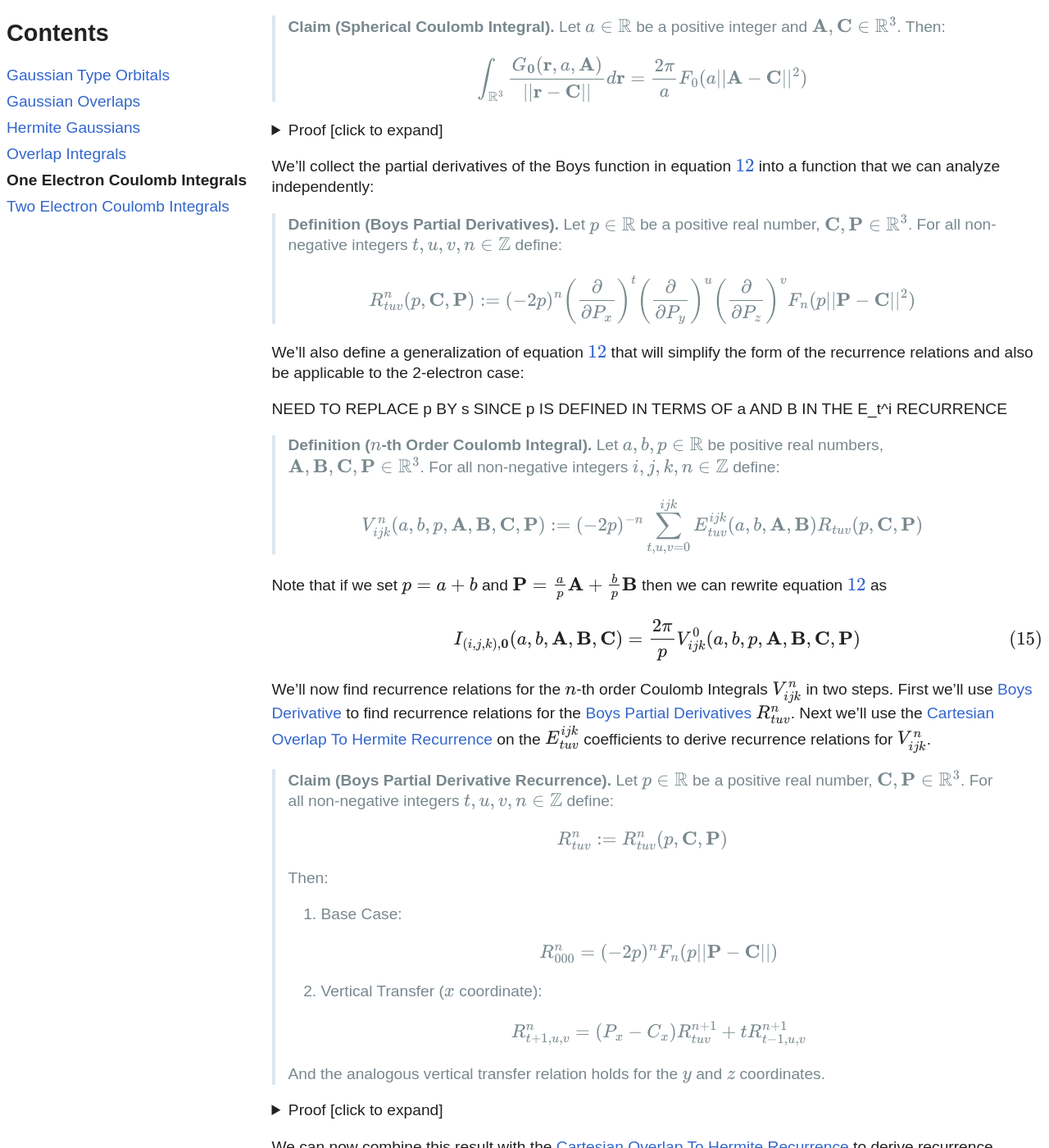
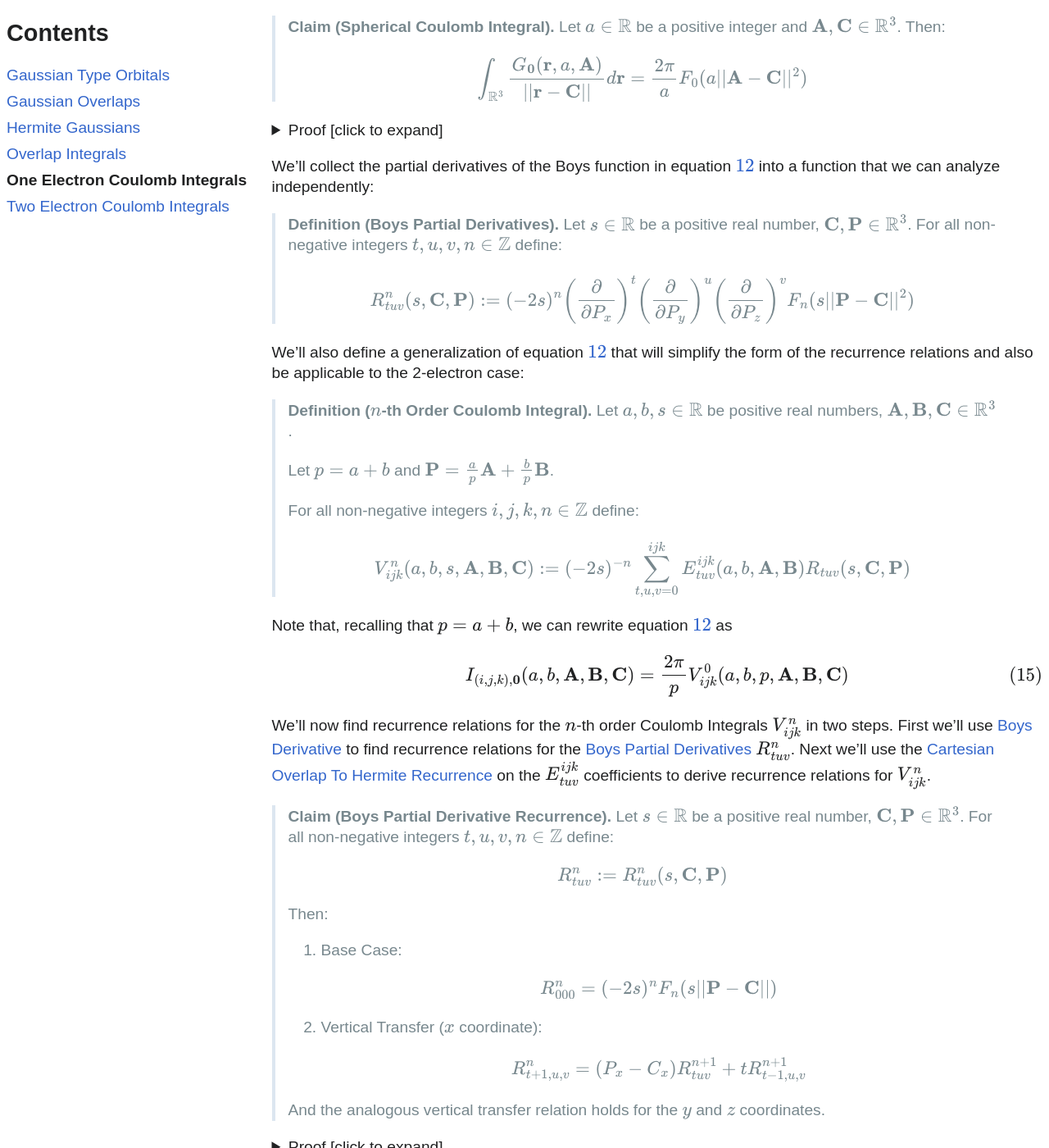
Before and after one commit to lowdanie/lowdanie.github.io, a Jekyll site: the page built from _posts/2025-07-26-electron-integrals.md, in a window 1280 px wide and 1400 px high, scrolled down 7767 px. Shown: the whole window at 82% size. Built offline with Jekyll 4.4.1, drawn with Linux system fonts in a browser that asks for light colours; comment, search, counter and statistics services are not loaded; some of the changed text lies outside the part shown.

Commit message:
two electron integral

```diff
--- a/_posts/2025-07-26-electron-integrals.md
+++ b/_posts/2025-07-26-electron-integrals.md
@@ -841,46 +841,46 @@
 We'll collect the partial derivatives of the Boys function in equation \ref{eq:one-electron-expansion}
 into a function that we can analyze independently:
 
+{: #defn:boys-partial-derivatives }
 > **Definition (Boys Partial Derivatives).**
-> Let $p\in\mathbb{R}$ be a positive real number,
+> Let $s\in\mathbb{R}$ be a positive real number,
 > $\mathbf{C},\mathbf{P}\in\mathbb{R}^3$.
 > For all non-negative integers $t,u,v,n\in\mathbb{Z}$ define:
 >
 > $$
-> R_{tuv}^n(p, \mathbf{C}, \mathbf{P}) := (-2p)^n
+> R_{tuv}^n(s, \mathbf{C}, \mathbf{P}) := (-2s)^n
 > \left(\frac{\partial}{\partial P_x}\right)^t
 > \left(\frac{\partial}{\partial P_y}\right)^u
 > \left(\frac{\partial}{\partial P_z}\right)^v
-> F_n(p||\mathbf{P} - \mathbf{C}||^2)
+> F_n(s||\mathbf{P} - \mathbf{C}||^2)
 > $$
 
 We'll also define a generalization of equation \ref{eq:one-electron-expansion}
 that will simplify the form of the recurrence relations and also be applicable to
 the 2-electron case:
 
-NEED TO REPLACE p BY s SINCE p IS DEFINED IN TERMS OF a AND B IN THE E_t^i
-RECURRENCE
-
+{: #defn:nth-order-coulomb-integral }
 > **Definition ($n$-th Order Coulomb Integral).**
-> Let $a,b,p\in\mathbb{R}$ be positive real numbers,
-> $\mathbf{A},\mathbf{B},\mathbf{C},\mathbf{P}\in\mathbb{R}^3$.
+> Let $a,b,s\in\mathbb{R}$ be positive real numbers,
+> $\mathbf{A},\mathbf{B},\mathbf{C}\in\mathbb{R}^3$.
+>
+> Let $p=a+b$ and $\mathbf{P} = \frac{a}{p}\mathbf{A} + \frac{b}{p}\mathbf{B}$.
+>
 > For all non-negative integers $i,j,k,n\in\mathbb{Z}$ define:
 >
 > $$
-> V_{ijk}^n(a,b,p,\mathbf{A},\mathbf{B},\mathbf{C},\mathbf{P}) :=
-> (-2p)^{-n}
+> V_{ijk}^n(a,b,s,\mathbf{A},\mathbf{B},\mathbf{C}) :=
+> (-2s)^{-n}
 > \sum_{t,u,v=0}^{ijk}E^{ijk}_{tuv}(a, b, \mathbf{A}, \mathbf{B})
-> R_{tuv}(p, \mathbf{C}, \mathbf{P})
+> R_{tuv}(s, \mathbf{C}, \mathbf{P})
 > $$
 
-Note that if we set
-$p=a+b$ and $\mathbf{P} = \frac{a}{p}\mathbf{A} + \frac{b}{p}\mathbf{B}$
-then we can rewrite equation \ref{eq:one-electron-expansion} as
+Note that, recalling that $p=a+b$, we can rewrite equation \ref{eq:one-electron-expansion} as
 
 $$
 \begin{equation}\label{eq:one-electron-expansion-2}
 I_{(i,j,k),\mathbf{0}}(a, b, \mathbf{A}, \mathbf{B}, \mathbf{C}) =
-\frac{2\pi}{p} V_{ijk}^0(a, b, p, \mathbf{A}, \mathbf{B}, \mathbf{C}, \mathbf{P})
+\frac{2\pi}{p} V_{ijk}^0(a, b, p, \mathbf{A}, \mathbf{B}, \mathbf{C})
 \end{equation}
 $$
 
@@ -891,13 +891,14 @@
 [Cartesian Overlap To Hermite Recurrence](#clm:cartesian-overlap-to-hermite-recurrence)
 on the $E_{tuv}^{ijk}$ coefficients to derive recurrence relations for  $V_{ijk}^n$.
 
+{: #clm:boys-partial-derivative-recurrence }
 > **Claim (Boys Partial Derivative Recurrence).**
-> Let $p\in\mathbb{R}$ be a positive real number,
+> Let $s\in\mathbb{R}$ be a positive real number,
 > $\mathbf{C},\mathbf{P}\in\mathbb{R}^3$.
 > For all non-negative integers $t,u,v,n\in\mathbb{Z}$ define:
 >
 > $$
-> R_{tuv}^n := R^n_{tuv}(p, \mathbf{C}, \mathbf{P})
+> R_{tuv}^n := R^n_{tuv}(s, \mathbf{C}, \mathbf{P})
 > $$
 >
 > Then:
@@ -905,7 +906,7 @@
 > 1. Base Case:
 >
 >    $$
->    R_{000}^n = (-2p)^nF_n(p||\mathbf{P} - \mathbf{C}||)
+>    R_{000}^n = (-2s)^nF_n(s||\mathbf{P} - \mathbf{C}||)
 >    $$
 >
 > 2. Vertical Transfer ($x$ coordinate):
@@ -930,46 +931,46 @@
 
 $$
 \begin{align*}
-R^n_{t+1,u,v} &= (-2p)^n
+R^n_{t+1,u,v} &= (-2s)^n
 \left(\frac{\partial}{\partial P_x}\right)^{t+1}
 \left(\frac{\partial}{\partial P_y}\right)^u
 \left(\frac{\partial}{\partial P_z}\right)^v
-F_n(p||\mathbf{P} - \mathbf{C}||^2) \\
-&= (-2p)^n
+F_n(s||\mathbf{P} - \mathbf{C}||^2) \\
+&= (-2s)^n
 \left(\frac{\partial}{\partial P_x}\right)^t
 \left(\frac{\partial}{\partial P_y}\right)^u
 \left(\frac{\partial}{\partial P_z}\right)^v
 \frac{\partial}{\partial P_x}
-F_n(p||\mathbf{P} - \mathbf{C}||^2)
+F_n(s||\mathbf{P} - \mathbf{C}||^2)
 \end{align*}
 $$
 
 Applying [Boys Derivative](#clm:boys-derivative) gives:
 
 $$
-R^n_{t+1,u,v} = (-2p)^n
+R^n_{t+1,u,v} = (-2s)^n
 \left(\frac{\partial}{\partial P_x}\right)^t
 \left(\frac{\partial}{\partial P_y}\right)^u
 \left(\frac{\partial}{\partial P_z}\right)^v
-(-2p)(P_x - C_x)
-F_n(p||\mathbf{P} - \mathbf{C}||^2)
+(-2s)(P_x - C_x)
+F_n(s||\mathbf{P} - \mathbf{C}||^2)
 $$
 
 We now use [Differentiation Product Bracket](#clm:differentiation-product-bracket)
-to move the $(-2p)(P_x - C_x)$ term to the front:
+to move the $(-2s)(P_x - C_x)$ term to the front:
 
 $$
 \begin{align*}
-R^n_{t+1,u,v} &= (-2p)^{n+1}(P_x - C_x)
+R^n_{t+1,u,v} &= (-2s)^{n+1}(P_x - C_x)
 \left(\frac{\partial}{\partial P_x}\right)^t
 \left(\frac{\partial}{\partial P_y}\right)^u
 \left(\frac{\partial}{\partial P_z}\right)^v
-F_n(p||\mathbf{P} - \mathbf{C}||^2) \\
-&+ t(-2p)^{n+1}
+F_n(s||\mathbf{P} - \mathbf{C}||^2) \\
+&+ t(-2s)^{n+1}
 \left(\frac{\partial}{\partial P_x}\right)^{t-1}
 \left(\frac{\partial}{\partial P_y}\right)^u
 \left(\frac{\partial}{\partial P_z}\right)^v
-F_n(p||\mathbf{P} - \mathbf{C}||^2)  \\
+F_n(s||\mathbf{P} - \mathbf{C}||^2)  \\
 &= (P_x - C_x)R^{n+1}_{tuv} + t R^{n+1}_{t-1,u,v}
 \end{align*}
 $$
@@ -982,17 +983,17 @@
 [Cartesian Overlap To Hermite Recurrence](#clm:cartesian-overlap-to-hermite-recurrence)
  to derive recurrence relations for  $V_{ijk}^n$.
 
-NEED TO REPLACE p BY s SINCE p IS DEFINED IN TERMS OF a AND B IN THE E_t^i
-RECURRENCE
-
 {: #clm:nth-order-coulomb-recurrence }
 > **Claim ($n$-th Order Coulomb Recurrence)**
-> Let $a,b,p\in\mathbb{R}$ be positive real numbers,
-> $\mathbf{A},\mathbf{B},\mathbf{C},\mathbf{P}\in\mathbb{R}^3$.
+> Let $a,b,s\in\mathbb{R}$ be positive real numbers,
+> $\mathbf{A},\mathbf{B},\mathbf{C}\in\mathbb{R}^3$.
+>
+> Let $p=a+b$ and $\mathbf{P} = \frac{a}{p}\mathbf{A} + \frac{b}{p}\mathbf{B}$.
+>
 > For all non-negative integers $i,j,k,n\in\mathbb{Z}$ define:
 >
 > $$
-> V_{ijk}^n := V_{ijk}^n(a,b,p,\mathbf{A},\mathbf{B},\mathbf{C},\mathbf{P})
+> V_{ijk}^n := V_{ijk}^n(a,b,s,\mathbf{A},\mathbf{B},\mathbf{C})
 > $$
 >
 > Then:
@@ -1042,7 +1043,7 @@
 
 $$
 \begin{equation}\label{eq:nth-order-coulomb-rr-1}
-V_{i+1,jk}^n = (-2p)^{-n}\sum_{tuv}^{i+1,jk}E_t^{i+1}E_{uv}^{jk}R_{tuv}^n
+V_{i+1,jk}^n = (-2s)^{-n}\sum_{tuv}^{i+1,jk}E_t^{i+1}E_{uv}^{jk}R_{tuv}^n
 \end{equation}
 $$
 
@@ -1058,11 +1059,11 @@
 $$
 \begin{align*}
 V_{i+1,jk}^n &=
-(-2p)^{-n}\sum_{tuv}^{i+1,jk}\frac{1}{2p}E_{t-1}^iE_{uv}^{jk}R_{tuv}^n \\
+(-2s)^{-n}\sum_{tuv}^{i+1,jk}\frac{1}{2p}E_{t-1}^iE_{uv}^{jk}R_{tuv}^n \\
 &+
-(-2p)^{-n}\sum_{tuv}^{i+1,jk}(P_x-A_x)E_t^iE_{uv}^{jk}R_{tuv}^n \\
+(-2s)^{-n}\sum_{tuv}^{i+1,jk}(P_x-A_x)E_t^iE_{uv}^{jk}R_{tuv}^n \\
 &+
-(-2p)^{-n}\sum_{tuv}^{i+1,jk}\frac{i}{2p}E_t^{i-1}E_{uv}^{jk}R_{tuv}^n
+(-2s)^{-n}\sum_{tuv}^{i+1,jk}\frac{i}{2p}E_t^{i-1}E_{uv}^{jk}R_{tuv}^n
 \end{align*}
 $$
 
@@ -1072,17 +1073,17 @@
 \begin{equation}\label{eq:nth-order-coulomb-rr-2}
 \begin{aligned}
 V_{i+1,jk}^n &=
-(-2p)^{-n}\sum_{tuv}^{ijk}\frac{1}{2p}E_t^iE_{uv}^{jk}R_{t+1,uv}^n \\
+(-2s)^{-n}\sum_{tuv}^{ijk}\frac{1}{2p}E_t^iE_{uv}^{jk}R_{t+1,uv}^n \\
 &+
-(-2p)^{-n}\sum_{tuv}^{ijk}(P_x-A_x)E_t^iE_{uv}^{jk}R_{tuv}^n \\
+(-2s)^{-n}\sum_{tuv}^{ijk}(P_x-A_x)E_t^iE_{uv}^{jk}R_{tuv}^n \\
 &+
-(-2p)^{-n}\sum_{tuv}^{ijk}\frac{i}{2p}E_t^{i-1}E_{uv}^{jk}R_{tuv}^n
+(-2s)^{-n}\sum_{tuv}^{i-1,jk}\frac{i}{2p}E_t^{i-1}E_{uv}^{jk}R_{tuv}^n
 \end{aligned}
 \end{equation}
 $$
 
 The second two terms on the right hand side of equation \ref{eq:nth-order-coulomb-rr-2}
-are equal to $(P_x - A_x)V_{ijk}^n$ and $\frac{i}{2p}V_{ijk}^n$ respectively.
+are equal to $(P_x - A_x)V_{ijk}^n$ and $\frac{i}{2p}V_{i-1,jk}^n$ respectively.
 
 To handle the first term, we'll use the
 [Boys Partial Derivative Recurrence](clm:boys-partial-derivative-recurrence):
@@ -1133,21 +1134,28 @@
 $$
 \begin{align*}
 V_{i+1,jk}^n &=
--(P_x-C_x)(-2p)^{-(n+1)}\sum_{tuv}^{ijk}E_t^iE_{uv}^{jk}R_{tuv}^{n+1} \\
+-\frac{s}{p}(P_x-C_x)(-2s)^{-{n+1}}\sum_{tuv}^{ijk}E_t^iE_{uv}^{jk}R_{tuv}^{n+1} \\
 &-
-\frac{i}{2p}(-2p)^{-{n+1}}\sum_{tuv}^{i-1,jk}E_t^{i-1}E_{uv}^{jk}R_{tuv}^{n+1} \\
+\frac{is}{2p^2}(-2s)^{-{n+1}}\sum_{tuv}^{i-1,jk}E_t^{i-1}E_{uv}^{jk}R_{tuv}^{n+1} \\
 &+
-(P_x-A_x)(-2p)^{-n}\sum_{tuv}^{ijk}E_t^iE_{uv}^{jk}R_{tuv}^n \\
+(P_x-A_x)(-2s)^{-n}\sum_{tuv}^{ijk}E_t^iE_{uv}^{jk}R_{tuv}^n \\
 &+
-\frac{i}{2p}(-2p)^{-n}\sum_{tuv}^{i-1,jk}E_t^{i-1}E_{uv}^{jk}R_{tuv}^n
+\frac{i}{2p}(-2s)^{-n}\sum_{tuv}^{i-1,jk}E_t^{i-1}E_{uv}^{jk}R_{tuv}^n
 \end{align*}
 $$
 
 By the definition of $V_{ijk}^n$ we can rewrite this as:
 
 $$
-V_{i+1,jk}^n = -(P_x - C_x)V_{ijk}^{n+1} - \frac{i}{2p}V_{i-1,jk}^{n+1} +
+V_{i+1,jk}^n = -\frac{s}{p}(P_x - C_x)V_{ijk}^{n+1} - \frac{is}{2p^2}V_{i-1,jk}^{n+1} +
 (P_x - A_x)V_{ijk}^n + \frac{i}{2p}V_{i-1,jk}^n
+$$
+
+Rearranging terms gives the desired result:
+
+$$
+V_{i+1,j,k}^n = (P_x - A_x)V_{ijk}^n - \frac{s}{p}(P_x - C_x)V_{ijk}^{n+1} +
+\frac{i}{2p}(V_{i-1,j,k}^n - \frac{s}{p}V_{i-1,j,k}^{n+1})
 $$
 
 _q.e.d_
@@ -1156,7 +1164,7 @@
 </details>
 
 The [$n$-th Order Coulomb Recurrence](#clm:nth-order-coulomb-recurrence) can be used to
-compute $V_{ijk}^n(a,b,p,\mathbf{A},\mathbf{B},\mathbf{C},\mathbf{P})$ for all
+compute $V_{ijk}^n(a,b,s,\mathbf{A},\mathbf{B},\mathbf{C})$ for all
 non-negative $i,j,k,n\in\mathbb{Z}$. We'll conclude this section by showing
 how to use the $n$-th order Coulomb integral to compute the
 [One Electron Coulomb Integral](#defn:one-electron-coulomb-integral)
@@ -1164,8 +1172,6 @@
 > **Claim (One Electron Coulomb Recurrence).**
 > Let $a,b\in\mathbb{R}$ be positive real numbers and
 > $\mathbf{A},\mathbf{B},\mathbf{C}\in\mathbb{R}^3$.
->
-> Let $p=a+b$ and $\mathbf{P}=\frac{a}{p}\mathbf{A} + \frac{b}{p}\mathbf{B}$.
 >
 > For all multi-indices $\boldsymbol{\alpha},\boldsymbol{\beta}\in\mathbb{Z}^3$
 > define:
@@ -1179,7 +1185,7 @@
 >
 > 1. $$
 >    I_{\boldsymbol{\alpha},\mathbf{0}}
->    = \frac{2\pi}{p}V_\boldsymbol{\alpha}^0(a, b, p, \mathbf{A},\mathbf{B},\mathbf{C}, \mathbf{P})
+>    = \frac{2\pi}{a+b}V_\boldsymbol{\alpha}^0(a, b, a+b, \mathbf{A},\mathbf{B},\mathbf{C})
 >    $$
 >
 > 1. Horizontal Transfer ($x$-coordinate):
@@ -1239,6 +1245,7 @@
 $\boldsymbol{\beta}=\boldsymbol{\gamma}=\boldsymbol{\delta}=\mathbf{0}$.
 A key result relating the two-electron integral to the Boys function is:
 
+{: #clm:spherical-two-electron-coulomb-integral }
 > **Claim (Spherical Two Electron Coulomb Integral).**
 > Let $p,q\in\mathbb{R}$ be positive real numbers and
 > $\mathbf{P},\mathbf{Q}\in\mathbb{R}^3$.
@@ -1249,23 +1256,141 @@
 > \int_{\mathbb{R}^3}\int_{\mathbb{R}^3}
 > \frac{
 > G_\mathbf{0}(\mathbf{r}_1, p, \mathbf{P})
-> G_\mathbf{0}(\mathbf{r}_1, q, \mathbf{R})
+> G_\mathbf{0}(\mathbf{r}_2, q, \mathbf{Q})
 > }{||\mathbf{r}_1 - \mathbf{r}_2||}
 > d\mathbf{r}_1d\mathbf{r}_2 =
 > \frac{2\pi^{5/2}}{pq\sqrt{p+q}}F_0(s ||\mathbf{P}-\mathbf{Q}||^2)
 > $$
 
+<details>
+<summary>
+Proof [click to expand]
+</summary>
+<div class="details-content">
+
+Let's first define the following spherical Coulomb integral:
+
+$$
+S(\mathbf{r}_2) :=
+\int_{\mathbf{R}^3}
+\frac{
+G_\mathbf{0}(\mathbf{r}_1, p, \mathbf{P})
+}{||\mathbf{r}_1 - \mathbf{r}_2||}
+d\mathbf{r}_1
+$$
+
+We can rewrite the spherical two-electron Coulomb integral as:
+
+$$
+\int_{\mathbb{R}^3}
+S(\mathbf{r}_2)
+G_\mathbf{0}(\mathbf{r}_2, q, \mathbf{Q})
+d\mathbf{r}_2
+$$
+
+By [Spherical Coulomb Integral](#clm:spherical-coulomb-integral)
+this is equal to:
+
+$$
+\frac{2\pi}{p}\int_{\mathbb{R}^3}
+F_0(p||\mathbf{P} - \mathbf{r}_2||^2)
+G_\mathbf{0}(\mathbf{r}_2, q, \mathbf{Q})
+d\mathbf{r}_2
+$$
+
+Substituting the definition of the [Boys Function](#defn:boys-function) gives:
+
+$$
+\frac{2\pi}{p}
+\int_{\mathbb{R}^3}
+\int_0^1
+G_\mathbf{0}(\mathbf{r}_2, pt^2, \mathbf{P})
+G_\mathbf{0}(\mathbf{r}_2, q, \mathbf{Q})
+dt
+d\mathbf{r}_2
+$$
+
+We now apply the [Gaussian Product Rule](#clm:gaussian-product-rule) to obtain:
+
+$$
+\frac{2\pi}{p}
+\int_{\mathbb{R}^3}
+\int_0^1
+K(pt^2, q, \mathbf{P}, \mathbf{Q})
+G_\mathbf{0}(\mathbf{r}_2, s(t), \mathbf{S}(t))
+dt
+d\mathbf{r}_2
+$$
+
+where
+
+$$
+\begin{align*}
+s(t) &= pt^2 + q \\
+\mathbf{S}(t) &= \frac{pt^2}{s}\mathbf{P} + \frac{q}{s}\mathbf{Q} \\
+K(pt^2, q, \mathbf{P}, \mathbf{Q}) &= e^{-\frac{pqt^2}{pt^2 + q}||\mathbf{P}-\mathbf{Q}||^2}
+\end{align*}
+$$
+
+We now evaluate the integral over $\mathbf{r}_2$ using
+[Gaussian Integral](#clm:gaussian-integral):
+
+$$
+\frac{2\pi}{p} \pi^{3/2}
+\int_0^1
+\frac{1}{(pt^2 + q)^{3/2}}
+e^{-\frac{pqt^2}{pt^2 + q}||\mathbf{P}-\mathbf{Q}||^2}
+dt
+$$
+
+To evaluate the integral over $t$ we use the substitution:
+
+$$
+u^2 = \frac{(p+q)t^2}{pt^2 + q}
+$$
+
+Taking derivatives of both sides together with a bit of algebra gives:
+
+$$
+\frac{1}{q\sqrt{p+q}}du = \frac{1}{(pt^2 + q)^{3/2}}dt
+$$
+
+Therefore, after substituting $u$ we have:
+
+$$
+\frac{2\pi^{5/2}}{pq\sqrt{p+q}}
+\int_0^1
+e^{-\frac{pq}{p+q} u^2||\mathbf{P}-\mathbf{Q}||^2}
+du
+$$
+
+which, by the definition of the [Boys Function](#defn:boys-function), is equal to:
+
+$$
+\frac{2\pi^{5/2}}{pq\sqrt{p+q}}F_0(\frac{pq}{p+q}||\mathbf{P}-\mathbf{Q}||^2)
+$$
+
+_q.e.d_
+
+</div>
+</details>
+
 We can now prove the reduction from the two-electron integral to the
 $n$-th order Coulomb Integral:
 
+{: #clm:two-electron-coulomb-base-case}
 > **Claim (Two Electron Coulomb Base Case).**
 > Let $a,b,c,d\in\mathbb{R}$ be positive real numbers and
 > $\mathbf{A},\mathbf{B},\mathbf{C},\mathbf{D}\in\mathbb{R}^3$.
 >
-> Let $p=a+b$, $q=c+d$,
-> $\mathbf{P}=\frac{a}{p}\mathbf{A}+\frac{b}{p}\mathbf{B}$,
-> $\mathbf{Q}=\frac{c}{q}\mathbf{C}+\frac{d}{q}\mathbf{D}$ and
-> $s = \frac{pq}{p+q}$.
+> Let $p=a+b$, $q=c+d$, $s = \frac{pq}{p+q}$ and:
+>
+> $$
+> \begin{align*}
+> \mathbf{P} &=\frac{a}{p}\mathbf{A}+\frac{b}{p}\mathbf{B} \\
+> \mathbf{Q} &=\frac{c}{q}\mathbf{C}+\frac{d}{q}\mathbf{D}
+> \end{align*}
+> $$
 >
 > Then:
 >
@@ -1273,5 +1398,102 @@
 > J_{\boldsymbol{\alpha},\mathbf{0},\mathbf{0},\mathbf{0}}
 > (a, b, c, d, \mathbf{A}, \mathbf{B}, \mathbf{C}, \mathbf{D}) =
 > \frac{2\pi^{5/2}}{pq\sqrt{p+q}}K(c, d, \mathbf{C}, \mathbf{D})
-> V_\boldsymbol{\alpha}^0(a, b, s, \mathbf{A}, \mathbf{B}, \mathbf{P}, \mathbf{Q})
+> V_\boldsymbol{\alpha}^0(a, b, s, \mathbf{A}, \mathbf{B}, \mathbf{Q})
 > $$
+
+<details>
+<summary>
+Proof [click to expand]
+</summary>
+<div class="details-content">
+
+To facilitate notation, we'll define:
+
+$$
+J_{\boldsymbol{\alpha}} :=
+J_{\boldsymbol{\alpha},\mathbf{0},\mathbf{0},\mathbf{0}}
+(a, b, c, d, \mathbf{A}, \mathbf{B}, \mathbf{C}, \mathbf{D})
+$$
+
+By the [Gaussian Product Rule](#clm:gaussian-product-rule):
+
+$$
+G_\mathbf{0}(\mathbf{r}, c, \mathbf{C})
+G_\mathbf{0}(\mathbf{r}, d, \mathbf{D}) =
+K(c, d, \mathbf{C}, \mathbf{D})G_\mathbf{0}(\mathbf{r}, q, \mathbf{Q})
+$$
+
+By the definition of the
+[Cartesian Gaussian Overlap](#defn:cartesian-gaussian-overlap)
+we can rewrite the two-electron integral as:
+
+$$
+J_{\boldsymbol{\alpha}} =
+K(c, d, \mathbf{C}, \mathbf{D})
+\int_{\mathbb{R}^3}\int_{\mathbb{R}^3}
+\frac{
+\Omega_{\boldsymbol{\alpha}, \mathbf{0}}(\mathbf{r}, a, b, \mathbf{A}, \mathbf{B})
+G_\mathrm{0}(\mathbf{r}, q, \mathbf{Q})
+}{||\mathbf{r}_1 - \mathbf{r}_2||}
+d\mathbf{r}_1d\mathbf{r}_2
+$$
+
+We'll now use
+[Cartesian Overlap To Hermite](#defn:cartesian-overlap-to-hermite)
+to expand
+$\Omega_{\boldsymbol{\alpha}, \mathbf{0}}(\mathbf{r}, a, b, \mathbf{A}, \mathbf{B})$
+in terms of Hermite Gaussians:
+
+$$
+J_{\boldsymbol{\alpha}} =
+K(c, d, \mathbf{C}, \mathbf{D})
+\sum_{tuv}^\boldsymbol{\alpha}
+E_{tuv}^\boldsymbol{\alpha}(a, b, \mathbf{A}, \mathbf{B})
+\int_{\mathbb{R}^3}\int_{\mathbb{R}^3}
+\frac{
+\Lambda_{tuv}(\mathbf{r}, p, \mathbf{P})
+G_\mathrm{0}(\mathbf{r}, q, \mathbf{Q})
+}{||\mathbf{r}_1 - \mathbf{r}_2||}
+d\mathbf{r}_1d\mathbf{r}_2
+$$
+
+By the definition of
+[Hermite Gaussians](#defn:hermite-gaussian):
+
+$$
+J_{\boldsymbol{\alpha}} =
+K(c, d, \mathbf{C}, \mathbf{D})
+\sum_{tuv}^\boldsymbol{\alpha}
+E_{tuv}^\boldsymbol{\alpha}(a, b, \mathbf{A}, \mathbf{B})
+\left(\frac{\partial}{\partial P_x}\right)^t
+\left(\frac{\partial}{\partial P_y}\right)^u
+\left(\frac{\partial}{\partial P_z}\right)^v
+\int_{\mathbb{R}^3}\int_{\mathbb{R}^3}
+\frac{
+G_\mathbf{0}(\mathbf{r}, p, \mathbf{P})
+G_\mathbf{0}(\mathbf{r}, q, \mathbf{Q})
+}{||\mathbf{r}_1 - \mathbf{r}_2||}
+d\mathbf{r}_1d\mathbf{r}_2
+$$
+
+Applying the
+[Spherical Two Electron Coulomb Integral](#clm:spherical-two-electron-coulomb-integral):
+
+$$
+J_{\boldsymbol{\alpha}} =
+\frac{2\pi^{5/2}}{pq\sqrt{p+q}}
+K(c, d, \mathbf{C}, \mathbf{D})
+\sum_{tuv}^\boldsymbol{\alpha}
+E_{tuv}^\boldsymbol{\alpha}(a, b, \mathbf{A}, \mathbf{B})
+\left(\frac{\partial}{\partial P_x}\right)^t
+\left(\frac{\partial}{\partial P_y}\right)^u
+\left(\frac{\partial}{\partial P_z}\right)^v
+F_0(s||\mathbf{P} - \mathbf{Q}||^2)
+$$
+
+The claim now follows from the definition of the
+[$n$-th order Coulomb intergal](#defn:nth-order-coulomb-integral).
+
+_q.e.d_
+</div>
+</details>
```
Also changed, not shown: other parts of _posts/2025-07-26-electron-integrals.md (+2 -2 lines).
